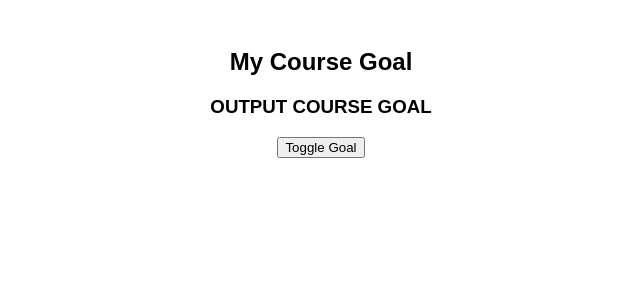
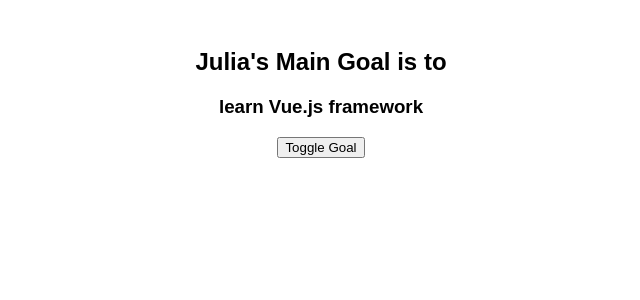
Before and after one commit to JuliaDudkina/Assignment-7, a Vue app: page / in a window 1280 px wide. Shown: the top 300 px of the page, without its empty margins (319-959 px from the left). Built offline with nearby package versions, Linux system fonts and the light colour scheme; the HTML template or start-up script is replaced by a standard one.

Commit message:
outputing data with composition API

```diff
--- a/src/App.vue
+++ b/src/App.vue
@@ -1,8 +1,6 @@
 <template>
-  <h2>My Course Goal</h2>
-  <!-- Task 1: Output your main course goal with help of the composition API -->
-  <!-- Don't hardcode it into the template, instead hardcode it into the JS code -->
-  <h3>OUTPUT COURSE GOAL</h3>
+  <h2>{{ user.name }}'s Main Goal is to</h2>
+  <h3>{{ user.mainGoal }}</h3>
   <!-- Task 2: Toggle (show/ hide) the goal with help of the button  -->
   <button>Toggle Goal</button>
   <!-- Task 3: Manage data in three ways -->
@@ -13,8 +11,16 @@
 </template>
 
 <script>
+import {reactive} from 'vue';
 export default {
+  setup(){
+    const user = reactive({
+      name: 'Julia',
+      mainGoal: 'learn Vue.js framework'
+    })
 
+    return{ user: user};
+  }
 }
 </script>
 
```
